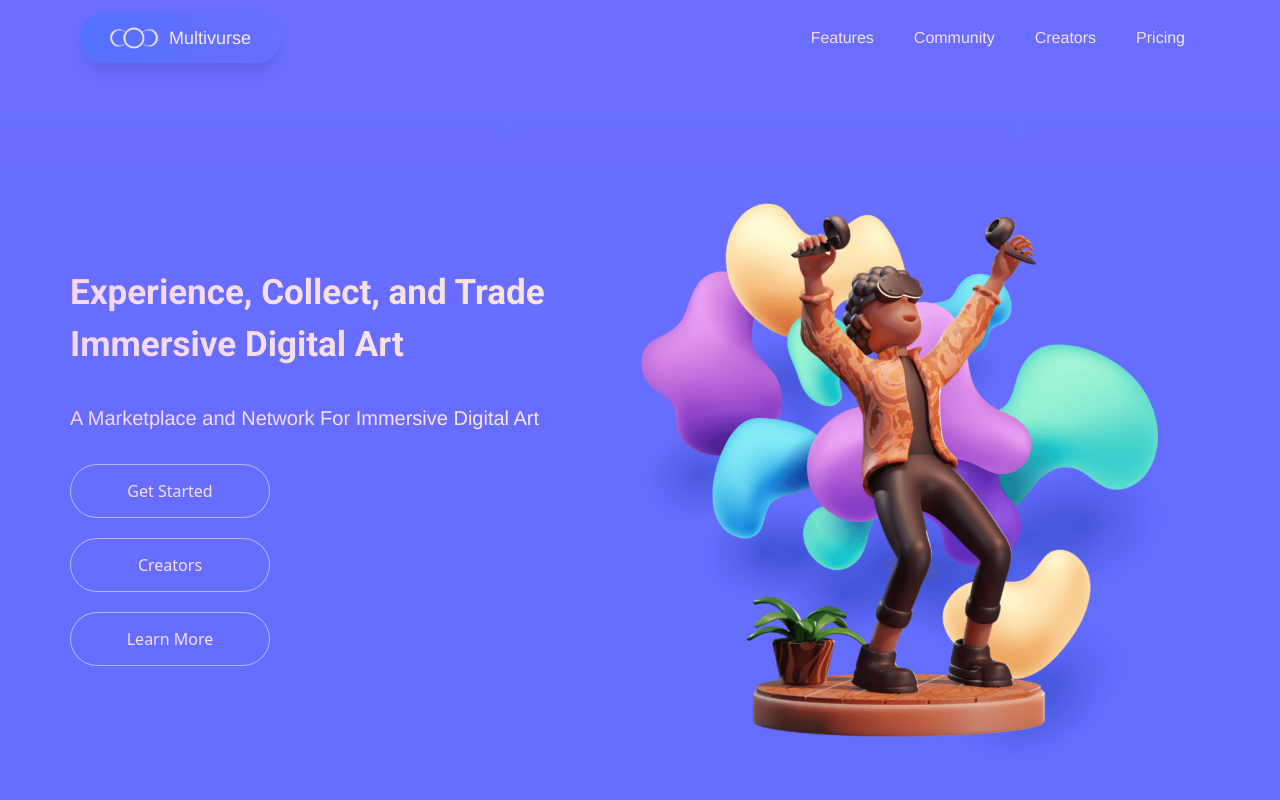
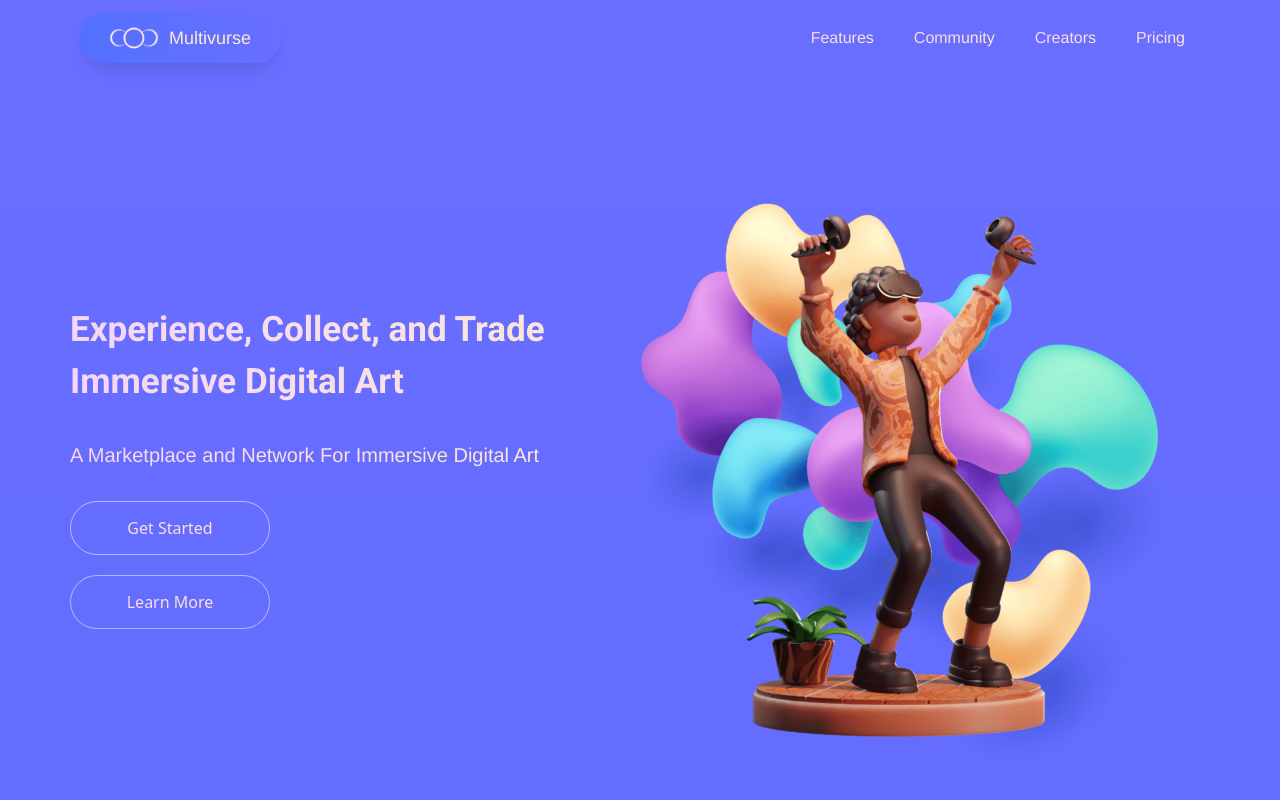
Before and after one commit to Jonathan-Multivurse/Intro-V1, a React (Create React App) app: page / in a window 1280 px wide. Shown: the top 800 px of the page. Built offline with nearby package versions, Linux system fonts and the light colour scheme.

Commit message:
removed button

```diff
--- a/src/layout/hero.js
+++ b/src/layout/hero.js
@@ -243,7 +243,7 @@ function Hero() {
                 Get Started
               </MainButton>
             </Container>
-            <Container class="animate__animated animate__slideInLeft">
+            {/* <Container class="animate__animated animate__slideInLeft">
               <MainButton
                 disableRipple
                 variant="outlined"
@@ -251,7 +251,7 @@ function Hero() {
               >
                 Creators
               </MainButton>
-            </Container>
+            </Container> */}
             <Container class="animate__animated animate__slideInLeft">
               <MainButton
                 disableRipple
```
